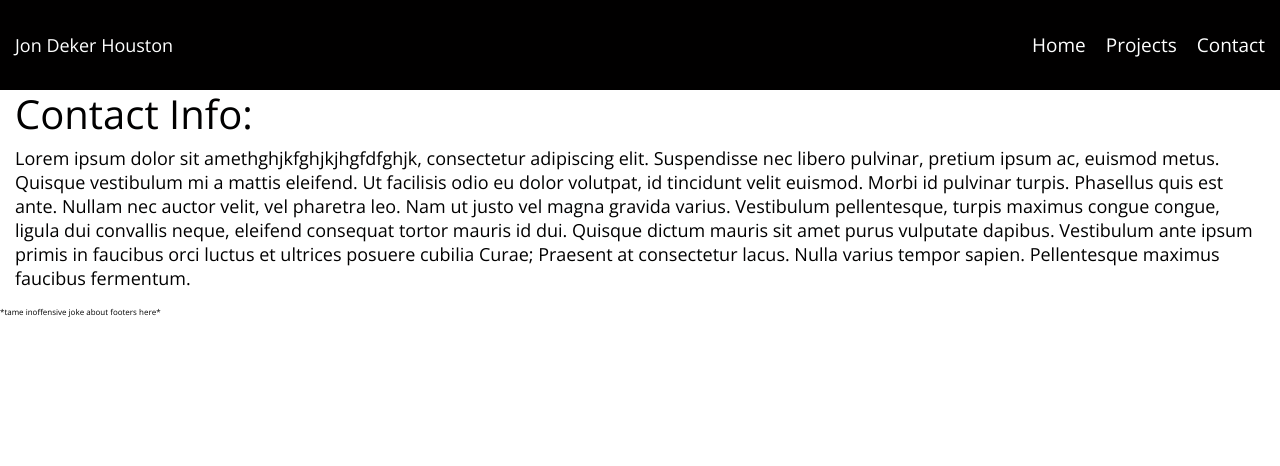
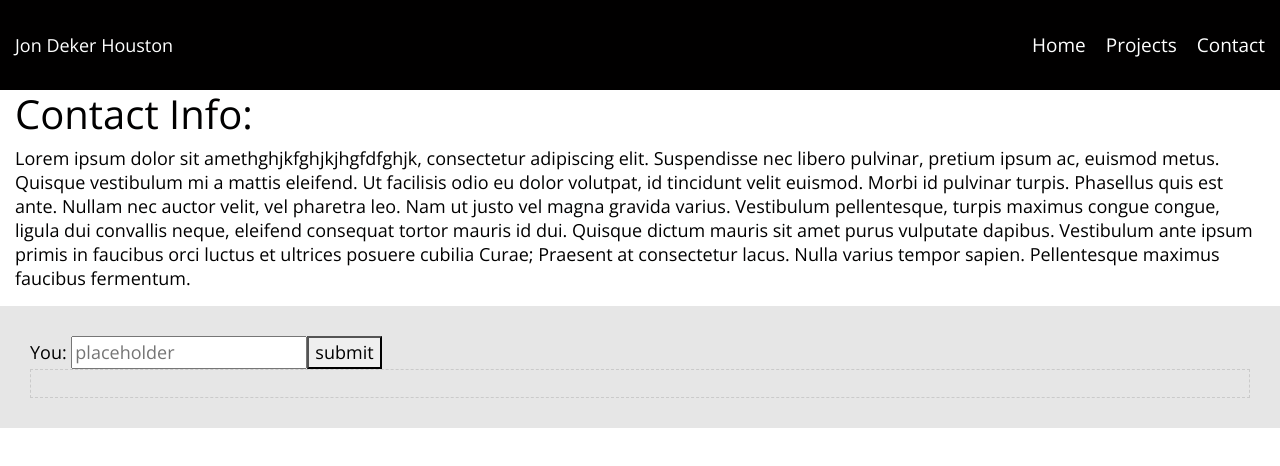
Before and after one commit to jondekerh/main, a React (Create React App) app: page /contact in a window 1280 px wide. Shown: the top 466 px of the page. Built offline with nearby package versions, Linux system fonts and the light colour scheme.

Commit message:
chat window working!

```diff
--- a/package.json
+++ b/package.json
@@ -5,7 +5,8 @@
   "dependencies": {
     "react": "^16.2.0",
     "react-dom": "^16.2.0",
-    "react-scripts": "1.1.1"
+    "react-scripts": "1.1.1",
+    "request": "^2.85.0"
   },
   "scripts": {
     "start": "react-scripts start",
--- a/src/assets/css/default.min.css
+++ b/src/assets/css/default.min.css
@@ -1 +1 @@
-body{font-family:'Open Sans',sans-serif;font-size:18px;color:#010000;font-weight:400;font-style:normal}a{-webkit-transition:.4s ease-in-out;-moz-transition:.4s ease-in-out;transition:.4s ease-in-out;cursor:pointer}a:hover{color:#0047ab;-webkit-transition:.4s ease-in-out;-moz-transition:.4s ease-in-out;transition:.4s ease-in-out}.container-fluid{line-height:24px}header{position:relative;display:block;width:100%;background:#010000;color:#fff;height:90px}header .logo{position:absolute;top:50%;left:15px;-webkit-transform:translateY(-50%);-moz-transform:translateY(-50%);transform:translateY(-50%)}header nav,header nav ul,header nav ul li{margin:0;padding:0}header nav{position:absolute;top:50%;right:15px;-webkit-transform:translateY(-50%);-moz-transform:translateY(-50%);transform:translateY(-50%)}header nav ul li{list-style-type:none;display:inline-block;margin-right:20px}header nav ul li.contact{margin:0}header nav ul li a{text-decoration:none!important;font-size:19px;line-height:normal;color:#fff}.projectEntry{text-align:center}.projectEntry p{padding-left:225px;padding-right:225px}footer{font-size:8px}
+body{font-family:'Open Sans',sans-serif;font-size:18px;color:#010000;font-weight:400;font-style:normal}a{-webkit-transition:.4s ease-in-out;-moz-transition:.4s ease-in-out;transition:.4s ease-in-out;cursor:pointer}a:hover{color:#ff1755;-webkit-transition:.4s ease-in-out;-moz-transition:.4s ease-in-out;transition:.4s ease-in-out}.container-fluid{line-height:24px}header{position:relative;display:block;width:100%;background:#010000;color:#fff;height:90px}header .logo{position:absolute;top:50%;left:15px;-webkit-transform:translateY(-50%);-moz-transform:translateY(-50%);transform:translateY(-50%)}header nav,header nav ul,header nav ul li{margin:0;padding:0}header nav{position:absolute;top:50%;right:15px;-webkit-transform:translateY(-50%);-moz-transform:translateY(-50%);transform:translateY(-50%)}header nav ul li{list-style-type:none;display:inline-block;margin-right:20px}header nav ul li.contact{margin:0}header nav ul li a{text-decoration:none!important;font-size:19px;line-height:normal;color:#fff}.projectEntry{text-align:center}.projectEntry p{padding-left:225px;padding-right:225px}.chatWrapper{background:#e6e6e6;padding:30px}.chatWrapper .chatOutput{border-style:dashed;border-width:1px;border-color:#cacaca}
--- a/src/assets/scss/default.scss
+++ b/src/assets/scss/default.scss
@@ -55,6 +55,13 @@ header {
   }
 }
 
-footer {
-  font-size: 8px;
+.chatWrapper {
+  background: $lightGray;
+  padding: 30px;
+
+  .chatOutput {
+    border-style: dashed;
+    border-width: 1px;
+    border-color: #cacaca;
+  }
 }
--- a/src/components/footerComponent/footer.js
+++ b/src/components/footerComponent/footer.js
@@ -1,11 +1,75 @@
 import React, { Component } from 'react';
+const request = require('request');
 
 class Footer extends Component {
+  constructor(props) {
+    super(props);
+    this.state = {
+      inputValue: '',
+      outputValue: <br></br>
+    };
+
+    this.handleChange = this.handleChange.bind(this);
+    this.handleSubmit = this.handleSubmit.bind(this);
+  }
+
+  handleChange(e) {
+    this.setState({inputValue: e.target.value});
+  }
+
+  handleSubmit(e) {
+
+    e.preventDefault();
+
+    var payload = {
+      "currentNode": "",
+      "complete": null,
+      "context":{},
+      "parameters": [],
+      "extractedParameters": {},
+      "speechResponse": "",
+      "intent": {},
+      "input": '',
+      "missingParameters": []
+    }
+
+    payload["input"] = this.state.inputValue;
+
+    var options = {
+      uri: 'http://18.217.237.104:8001/api/v1',
+      headers: {
+        'Content-Type': 'application/json'
+      },
+      json: payload
+    }
+
+    request.post(options, function(err, res, body) {
+      console.log('ERROR: \n', err);
+      console.log('JSON OBJ SENT: \n', options.json);
+      console.log('RESPONSE: \n', body);
+
+      //var story = body.intent.storyId;
+      var sResponse = body.speechResponse;
+      this.setState({outputValue: sResponse});
+    }.bind(this));
+
+  }
+
   render() {
     return (
       <footer>
 
-        *tame inoffensive joke about footers here*
+        <div className='chatWrapper'>
+          <div className='chatInput'>
+            <form onSubmit={this.handleSubmit}>
+              You: <input type='text' value={this.state.inputValue} placeholder='placeholder' onChange={this.handleChange}></input>
+              <button type='button' onClick={this.handleSubmit}>submit</button>
+            </form>
+          </div>
+          <div className='chatOutput'>
+            {this.state.outputValue}
+          </div>
+        </div>
 
       </footer>
     );
```
Also changed, not shown: 1 other file (tests, documents, lock files or other folders).
